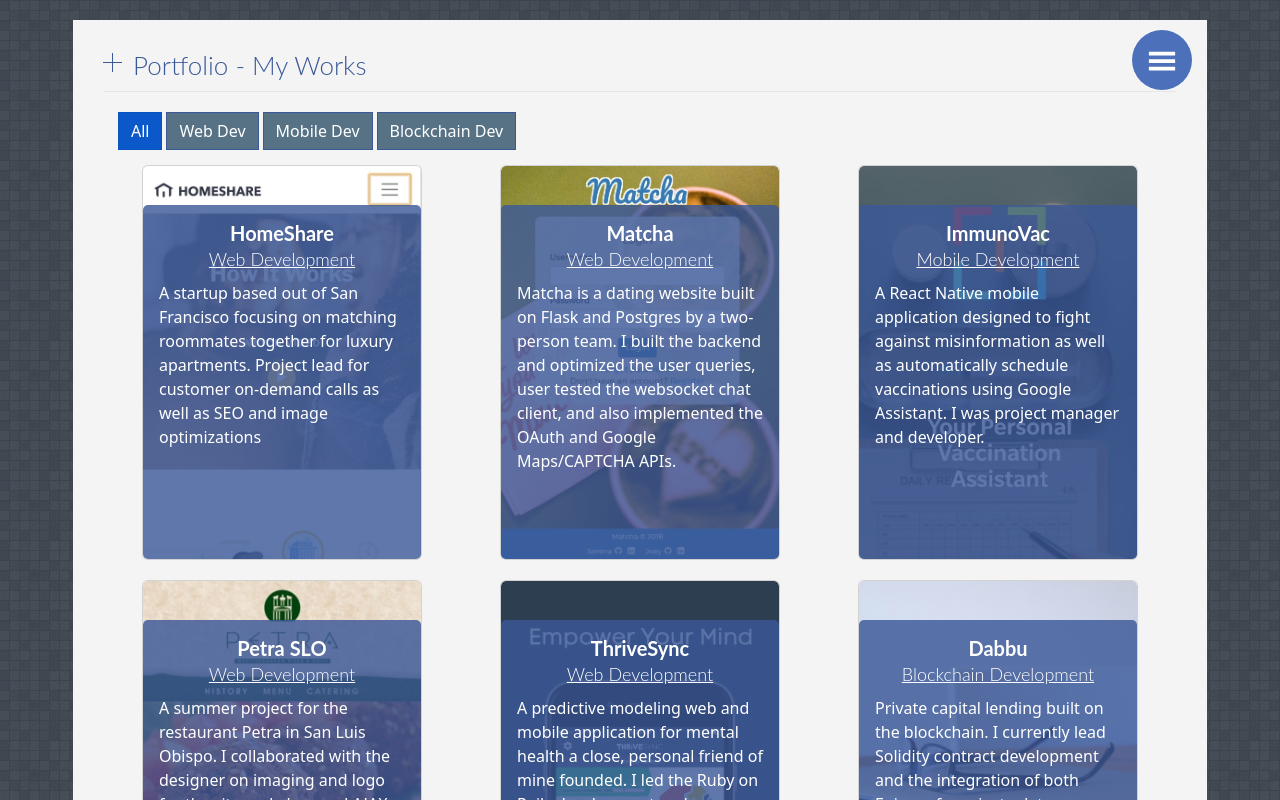
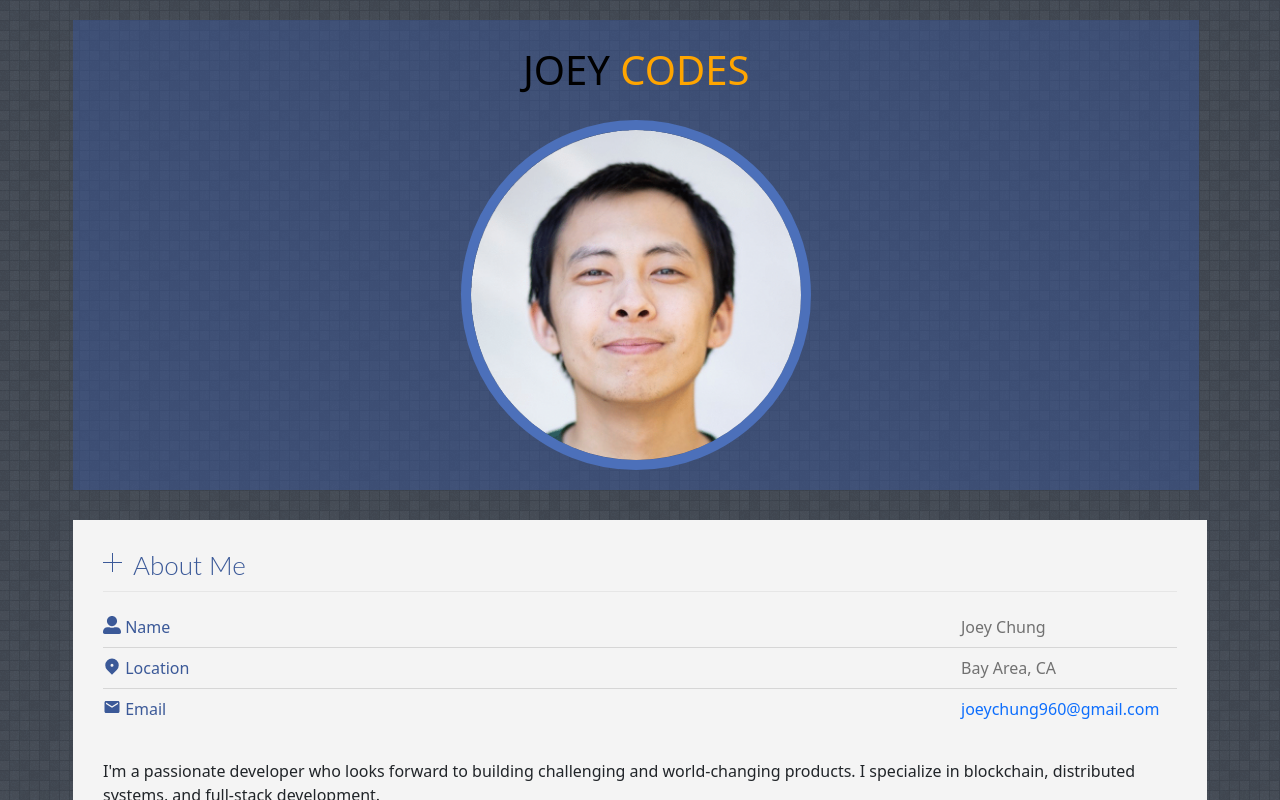
Before and after one commit to jchung05/jchung05.github.io, a React (Create React App) app: page /portfolio in a window 1280 px wide. Shown: the top 800 px of the page. Built offline with nearby package versions, Linux system fonts and the light colour scheme.

Commit message:
Removing the reference to Router but keeping it in build. Just landing page for now

```diff
--- a/src/App.js
+++ b/src/App.js
@@ -3,6 +3,7 @@ import React from 'react';
 import './App.scss';
 
 import TopMenu from './components/top-menu';
+import Landing from 'pages/landing';
 
 import 'bootstrap/dist/css/bootstrap.css';
 
@@ -12,7 +13,8 @@ function App() {
   return (
     <div className="App">
       <div className="top-container">
-        <TopMenu />
+        {/* <TopMenu /> */}
+        <Landing />
       </div>
     </div>
   );
--- a/src/components/project-card/index.jsx
+++ b/src/components/project-card/index.jsx
@@ -9,7 +9,6 @@ import Col from 'react-bootstrap/Col';
 function ProjectCard(props) {
   const {
       url,
-      // active,
       urlTitle,
       imgPath,
       imgAlt,
--- a/src/components/service-card/index.jsx
+++ b/src/components/service-card/index.jsx
@@ -9,7 +9,6 @@ import { iconMapper } from 'utils/icon-mapper.jsx';
 
 function ServiceCard(props) {
   const {
-    // cls,
     body,
     icon,
     title,
--- a/src/pages/landing/index.jsx
+++ b/src/pages/landing/index.jsx
@@ -13,7 +13,6 @@ function Landing() {
       const scrollTop = Math.min(500, e.target.documentElement.scrollTop);
       if (scrollTop !== profileTop) {
         setProfileTop(scrollTop);
-        // console.log(profileTop, scrollTop);
       }
     };
     window.addEventListener("scroll", onScroll);
--- a/src/pages/portfolio/index.jsx
+++ b/src/pages/portfolio/index.jsx
@@ -8,9 +8,6 @@ import './style.scss';
 
 import Container from 'react-bootstrap/Container';
 import Row from 'react-bootstrap/Row';
-
-// TODO: Update font type and color (higher up)
-// TODO: Update filter bar stylings
 
 function Portfolio(props) {
   const items = [
```
